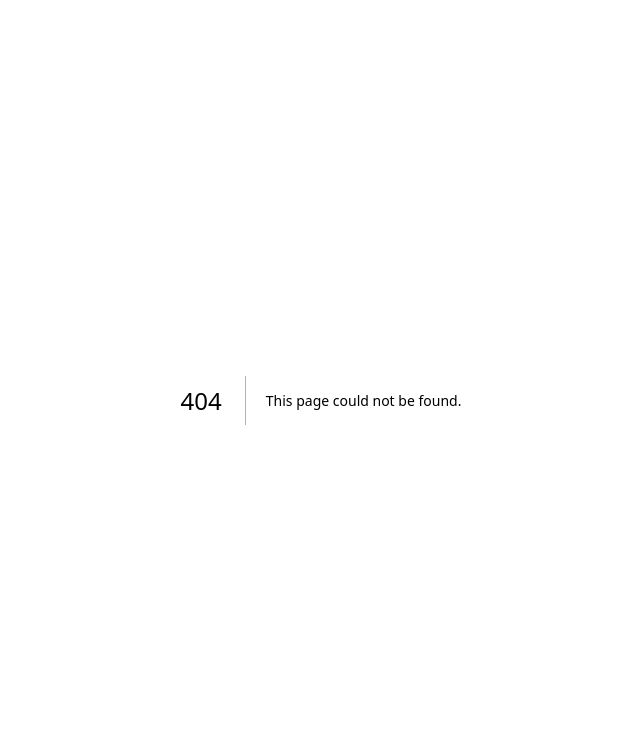
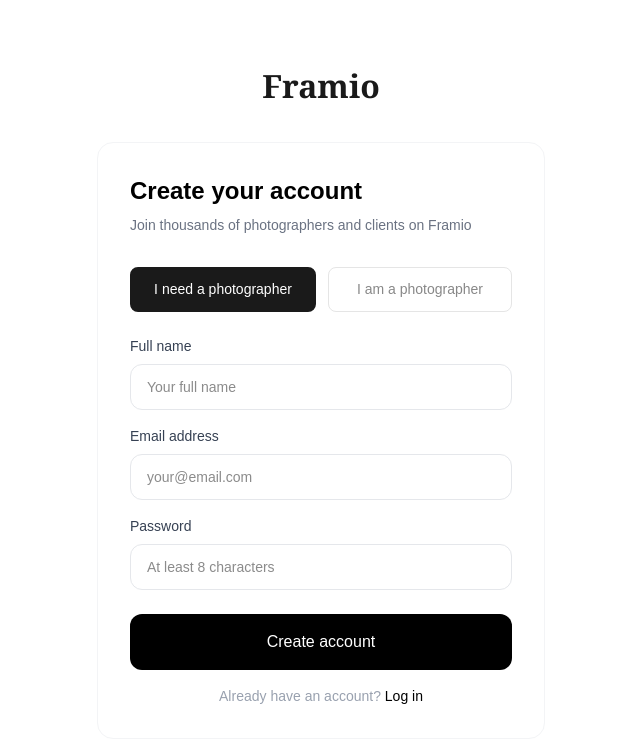
Before and after one commit to modqi/framio, a Next.js app: page /signup in a window 1280 px wide. Before the commit this address had no page. Shown: the top 742 px of the page, without its empty margins (319-959 px from the left). Built offline with nearby package versions, Linux system fonts and the light colour scheme; no server answers.

Commit message:
Add signup and login pages

```diff
--- /dev/null
+++ b/app/login/page.tsx
@@ -0,0 +1,93 @@
+"use client";
+import { useState } from "react";
+import { supabase } from "../../lib/supabase";
+
+export default function Login() {
+  const [email, setEmail] = useState("");
+  const [password, setPassword] = useState("");
+  const [loading, setLoading] = useState(false);
+  const [message, setMessage] = useState("");
+
+  const handleLogin = async () => {
+    setLoading(true);
+    const { error } = await supabase.auth.signInWithPassword({
+      email,
+      password,
+    });
+    if (error) {
+      setMessage(error.message);
+    } else {
+      window.location.href = "/";
+    }
+    setLoading(false);
+  };
+
+  return (
+    <main className="min-h-screen bg-white flex items-center justify-center px-4">
+      <div className="w-full max-w-md">
+
+        {/* Logo */}
+        <a href="/" className="flex justify-center mb-8">
+          <span style={{fontFamily: "Georgia, serif", fontSize: "32px", fontWeight: "700", color: "#1a1a1a"}}>
+            Framio
+          </span>
+        </a>
+
+        {/* Card */}
+        <div className="border border-gray-100 rounded-2xl p-8">
+          <h2 className="text-2xl font-bold text-black mb-2">Welcome back</h2>
+          <p className="text-gray-500 text-sm mb-8">Log in to your Framio account</p>
+
+          {/* Email */}
+          <div className="mb-4">
+            <label className="text-sm font-medium text-gray-700 block mb-2">Email address</label>
+            <input
+              type="email"
+              placeholder="your@email.com"
+              value={email}
+              onChange={(e) => setEmail(e.target.value)}
+              className="w-full border border-gray-200 rounded-xl px-4 py-3 text-sm outline-none focus:border-black"
+            />
+          </div>
+
+          {/* Password */}
+          <div className="mb-6">
+            <label className="text-sm font-medium text-gray-700 block mb-2">Password</label>
+            <input
+              type="password"
+              placeholder="Your password"
+              value={password}
+              onChange={(e) => setPassword(e.target.value)}
+              className="w-full border border-gray-200 rounded-xl px-4 py-3 text-sm outline-none focus:border-black"
+            />
+            <a href="#" className="text-sm text-gray-400 hover:text-black mt-2 block text-right">
+              Forgot password?
+            </a>
+          </div>
+
+          {/* Message */}
+          {message && (
+            <div className="mb-4 p-3 rounded-xl bg-gray-50 text-sm text-gray-700">
+              {message}
+            </div>
+          )}
+
+          {/* Submit */}
+          <button
+            onClick={handleLogin}
+            disabled={loading}
+            className="w-full bg-black text-white py-4 rounded-xl font-medium hover:bg-gray-800 transition-colors"
+          >
+            {loading ? "Logging in..." : "Log in"}
+          </button>
+
+          <p className="text-center text-gray-400 text-sm mt-4">
+            Don't have an account?{" "}
+            <a href="/signup" className="text-black font-medium">Sign up</a>
+          </p>
+        </div>
+
+      </div>
+    </main>
+  );
+}
--- a/app/page.tsx
+++ b/app/page.tsx
@@ -8,9 +8,9 @@ export default function Home() {
         <div className="flex items-center gap-4">
           <a href="/photographers" className="text-gray-600 hover:text-black text-sm">Explore</a>
           <a href="#" className="text-gray-600 hover:text-black text-sm">For Photographers</a>
-          <button className="bg-black text-white text-sm px-4 py-2 rounded-full hover:bg-gray-800">
-            Sign up
-          </button>
+          <a href="/signup" className="bg-black text-white text-sm px-4 py-2 rounded-full hover:bg-gray-800">
+  Sign up
+</a>
         </div>
       </nav>
 
--- /dev/null
+++ b/app/signup/page.tsx
@@ -0,0 +1,143 @@
+"use client";
+import { useState } from "react";
+import { supabase } from "../../lib/supabase";
+
+export default function SignUp() {
+  const [email, setEmail] = useState("");
+  const [password, setPassword] = useState("");
+  const [name, setName] = useState("");
+  const [role, setRole] = useState("client");
+  const [loading, setLoading] = useState(false);
+  const [message, setMessage] = useState("");
+
+  const handleSignUp = async () => {
+    setLoading(true);
+    const { error } = await supabase.auth.signUp({
+      email,
+      password,
+      options: {
+        data: { name, role }
+      }
+    });
+    if (error) {
+      setMessage(error.message);
+    } else {
+      setMessage("Check your email to confirm your account!");
+    }
+    setLoading(false);
+  };
+
+  return (
+    <main className="min-h-screen bg-white flex items-center justify-center px-4">
+      <div className="w-full max-w-md">
+
+        {/* Logo */}
+        <a href="/" className="flex justify-center mb-8">
+          <span style={{fontFamily: "Georgia, serif", fontSize: "32px", fontWeight: "700", color: "#1a1a1a"}}>
+            Framio
+          </span>
+        </a>
+
+        {/* Card */}
+        <div className="border border-gray-100 rounded-2xl p-8">
+          <h2 className="text-2xl font-bold text-black mb-2">Create your account</h2>
+          <p className="text-gray-500 text-sm mb-8">Join thousands of photographers and clients on Framio</p>
+
+          {/* Role selector */}
+          <div className="flex gap-3 mb-6">
+            <button
+              onClick={() => setRole("client")}
+              style={{
+                flex: 1,
+                padding: "10px",
+                borderRadius: "8px",
+                border: role === "client" ? "2px solid #1a1a1a" : "1px solid #e5e5e5",
+                backgroundColor: role === "client" ? "#1a1a1a" : "white",
+                color: role === "client" ? "white" : "#888",
+                fontSize: "14px",
+                fontWeight: "500",
+                cursor: "pointer"
+              }}
+            >
+              I need a photographer
+            </button>
+            <button
+              onClick={() => setRole("photographer")}
+              style={{
+                flex: 1,
+                padding: "10px",
+                borderRadius: "8px",
+                border: role === "photographer" ? "2px solid #1a1a1a" : "1px solid #e5e5e5",
+                backgroundColor: role === "photographer" ? "#1a1a1a" : "white",
+                color: role === "photographer" ? "white" : "#888",
+                fontSize: "14px",
+                fontWeight: "500",
+                cursor: "pointer"
+              }}
+            >
+              I am a photographer
+            </button>
+          </div>
+
+          {/* Name */}
+          <div className="mb-4">
+            <label className="text-sm font-medium text-gray-700 block mb-2">Full name</label>
+            <input
+              type="text"
+              placeholder="Your full name"
+              value={name}
+              onChange={(e) => setName(e.target.value)}
+              className="w-full border border-gray-200 rounded-xl px-4 py-3 text-sm outline-none focus:border-black"
+            />
+          </div>
+
+          {/* Email */}
+          <div className="mb-4">
+            <label className="text-sm font-medium text-gray-700 block mb-2">Email address</label>
+            <input
+              type="email"
+              placeholder="your@email.com"
+              value={email}
+              onChange={(e) => setEmail(e.target.value)}
+              className="w-full border border-gray-200 rounded-xl px-4 py-3 text-sm outline-none focus:border-black"
+            />
+          </div>
+
+          {/* Password */}
+          <div className="mb-6">
+            <label className="text-sm font-medium text-gray-700 block mb-2">Password</label>
+            <input
+              type="password"
+              placeholder="At least 8 characters"
+              value={password}
+              onChange={(e) => setPassword(e.target.value)}
+              className="w-full border border-gray-200 rounded-xl px-4 py-3 text-sm outline-none focus:border-black"
+            />
+          </div>
+
+          {/* Message */}
+          {message && (
+            <div className="mb-4 p-3 rounded-xl bg-gray-50 text-sm text-gray-700">
+              {message}
+            </div>
+          )}
+
+          {/* Submit */}
+          <button
+            onClick={handleSignUp}
+            disabled={loading}
+            className="w-full bg-black text-white py-4 rounded-xl font-medium hover:bg-gray-800 transition-colors"
+          >
+            {loading ? "Creating account..." : "Create account"}
+          </button>
+
+          <p className="text-center text-gray-400 text-sm mt-4">
+            Already have an account?{" "}
+            <a href="/login" className="text-black font-medium">Log in</a>
+          </p>
+        </div>
+
+      </div>
+    </main>
+  );
+}
--- /dev/null
+++ b/lib/supabase.ts
@@ -0,0 +1,6 @@
+import { createClient } from '@supabase/supabase-js'
+
+const supabaseUrl = process.env.NEXT_PUBLIC_SUPABASE_URL!
+const supabaseAnonKey = process.env.NEXT_PUBLIC_SUPABASE_ANON_KEY!
+
+export const supabase = createClient(supabaseUrl, supabaseAnonKey)
--- a/package.json
+++ b/package.json
@@ -9,6 +9,7 @@
     "lint": "eslint"
   },
   "dependencies": {
+    "@supabase/supabase-js": "^2.103.0",
     "next": "16.2.2",
     "react": "19.2.4",
     "react-dom": "19.2.4"
```
Also changed, not shown: 1 other file (tests, documents, lock files or other folders).
